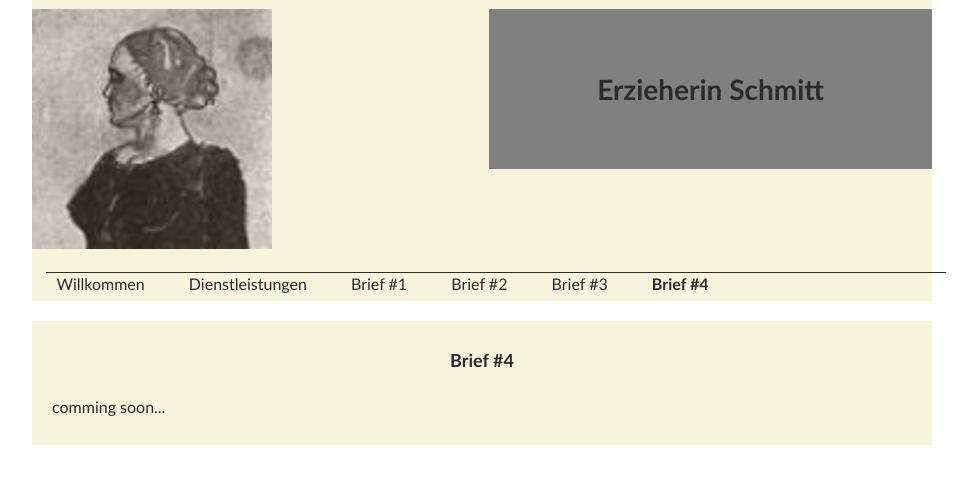
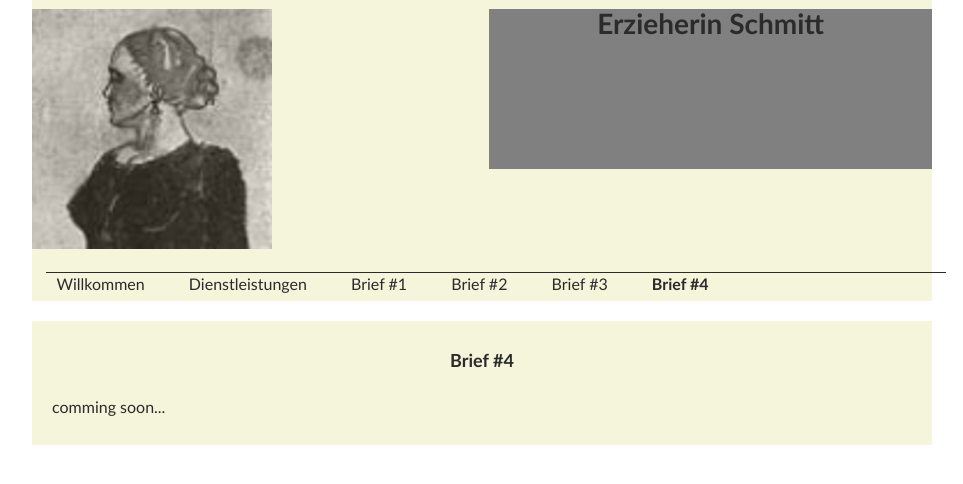
Before and after one commit to richardtraindl/tierarztpraxis-kaiserstrasse.at, a Jekyll site: the page built from xyz123/Schmitt/brief4.html, in a window 1280 px wide. Shown: the top 484 px of the page, without its empty margins (158-1121 px from the left). Built offline with Jekyll 4.4.1, drawn with Linux system fonts in a browser that asks for light colours.

Commit message:
customize

```diff
--- a/_includes/guest.html
+++ b/_includes/guest.html
@@ -6,7 +6,7 @@
                 <!-- /div -->
             </div>
             <div class="col span_6_of_12">
-                <div style="display: flex; align-items: center; justify-content: center; background-color: gray; max-height: 240px; min-height: 160px;">
+                <div style="display: flex; justify-content: center; background-color: gray; max-height: 240px; min-height: 160px;">
                         <h1>Erzieherin Schmitt</h1>
                 </div>
             </div>
```
